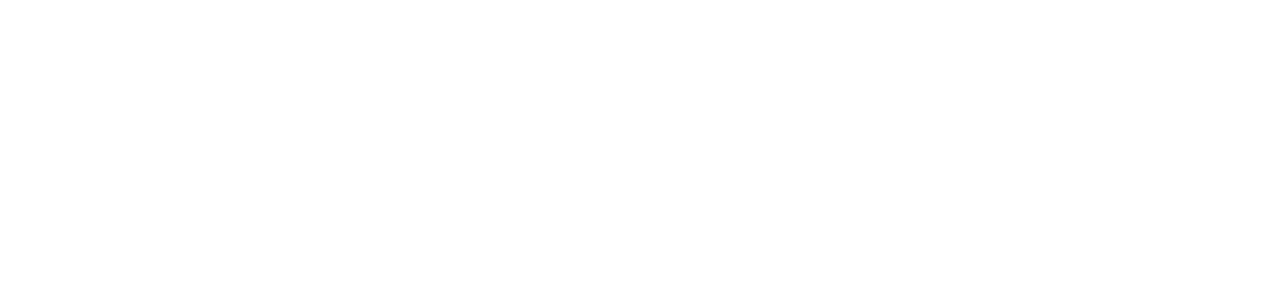
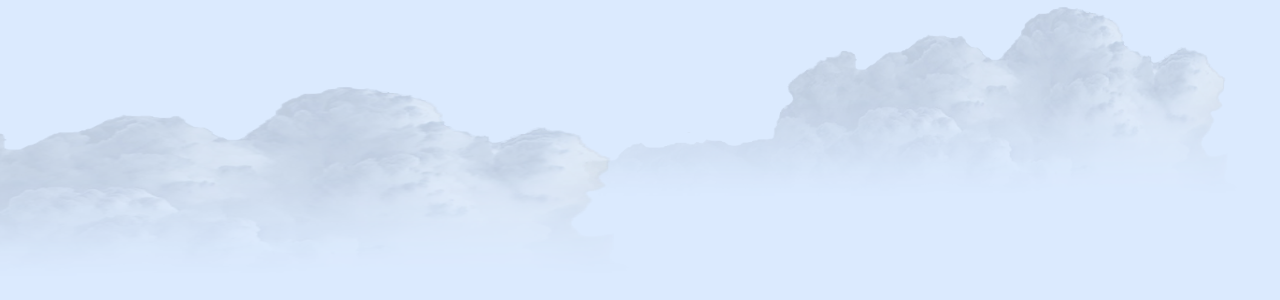
Before and after one commit to karshdev/revantahomes, a Next.js app: page / in a window 1280 px wide. Shown: the top 300 px of the page. Built offline with nearby package versions, Linux system fonts and the light colour scheme.

Commit message:
added bg

```diff
--- /dev/null
+++ b/app/Header.js
@@ -0,0 +1,12 @@
+import React from 'react'
+
+const Header = () => {
+  return (
+    <div className="position relative w-[100vw] h-[100vh] bg-gradient-to-tr from-blue-100 to-blue-100">
+      <img  src='/Cloud.png' className='position absolute w-[700px] h-[200px] top-[10%]  invert grayscale-100 contrast-100'/>
+      <img  src='/Cloud2.png' className='position absolute w-[700px] h-[200px] right-0   invert grayscale-100 contrast-100'/>
+    </div>
+  )
+}
+
+export default Header
--- a/app/page.js
+++ b/app/page.js
@@ -1,7 +1,10 @@
+import Header from "./Header";
 
 
 export default function Home() {
   return (
-   <></>
+   <>
+   <Header />
+   </>
   )
 }
```
Also changed, not shown: components/Navigation.js (added), public/Cloud.png (added), public/Cloud2.png (added).
